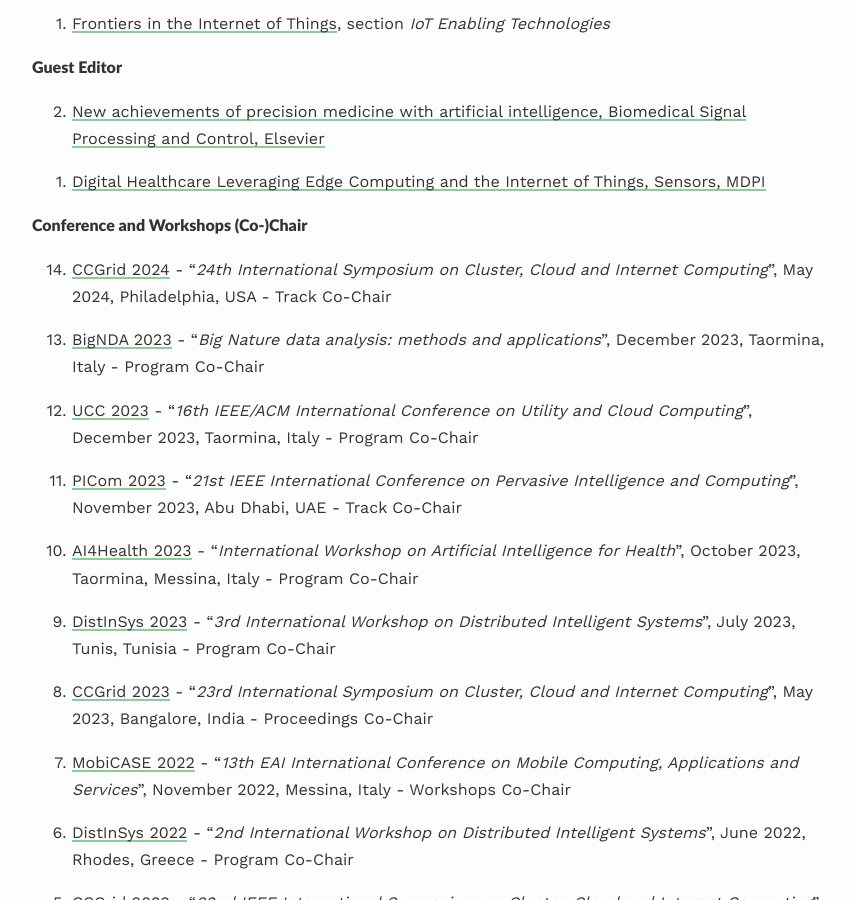
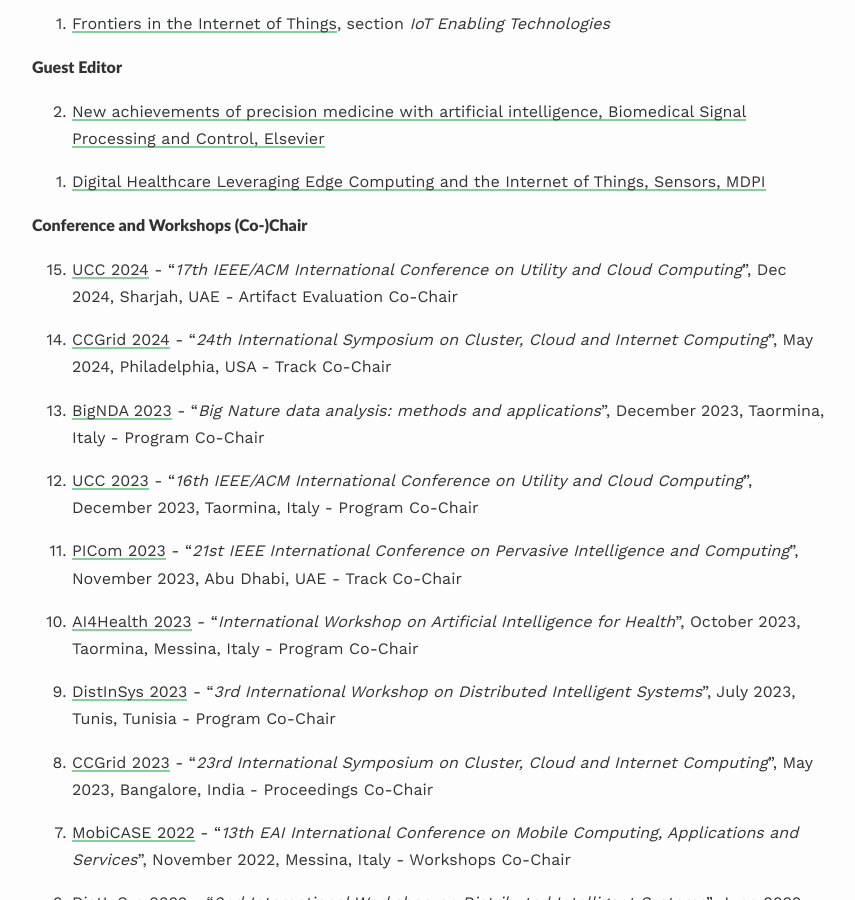
Before and after one commit to lcarnevale/lcarnevale.github.io, a Jekyll site: the page built from _pages/activities.md, in a window 1280 px wide and 900 px high, scrolled down 456 px. Shown: the whole window, without its empty margins (208-1063 px from the left). Built offline with Jekyll 4.4.1, drawn with Linux system fonts in a browser that asks for light colours; some web fonts are replaced.

Commit message:
add UCC 2024 participation

```diff
--- a/_pages/activities.md
+++ b/_pages/activities.md
@@ -24,6 +24,8 @@
 {: reversed="reversed"}
 
 #### Conference and Workshops (Co-)Chair
+0. [UCC 2024]() - "<i>17th IEEE/ACM International Conference on Utility and Cloud Computing</i>", Dec 2024, Sharjah, UAE - Artifact Evaluation Co-Chair
+
 0. [CCGrid 2024](https://2024.ccgrid-conference.org/) - "<i>24th International Symposium on Cluster, Cloud and Internet Computing</i>", May 2024, Philadelphia, USA - Track Co-Chair
 
 0. [BigNDA 2023](https://fcrlab.unime.it/calls/bignda2023) - "<i>Big Nature data analysis: methods and applications</i>", December 2023, Taormina, Italy - Program Co-Chair
```
